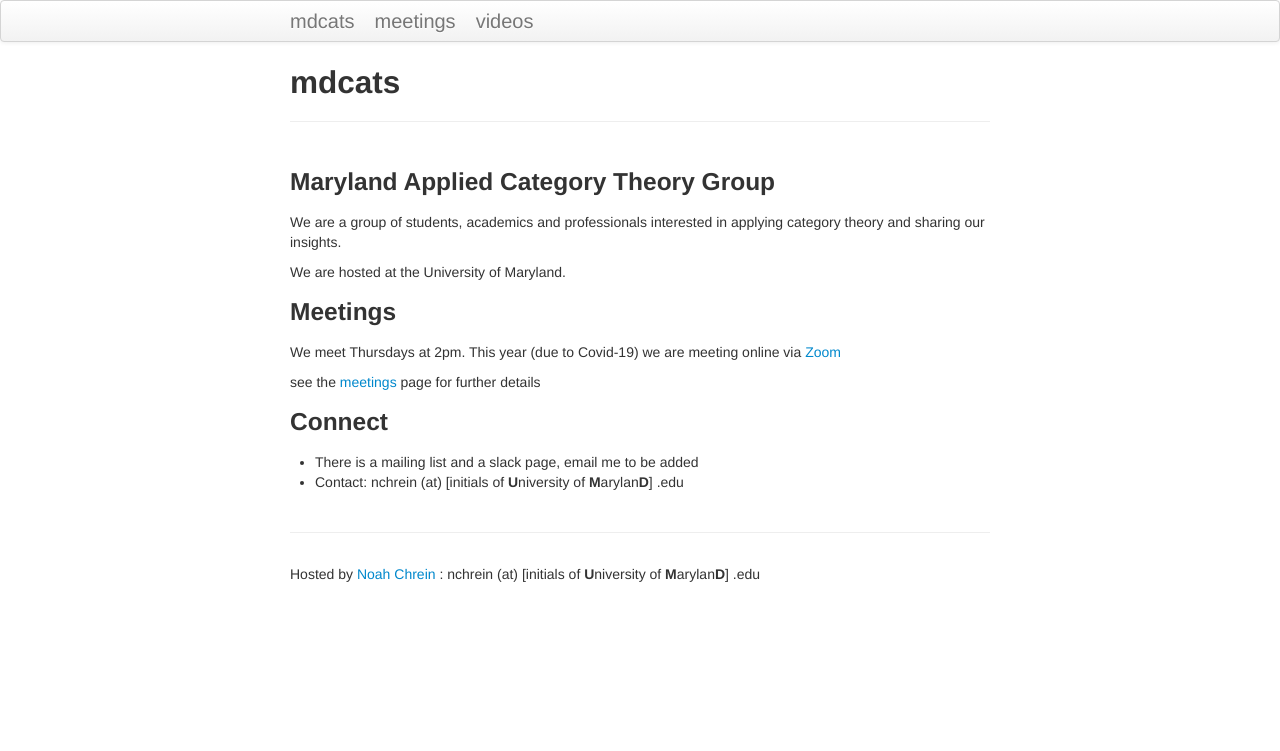
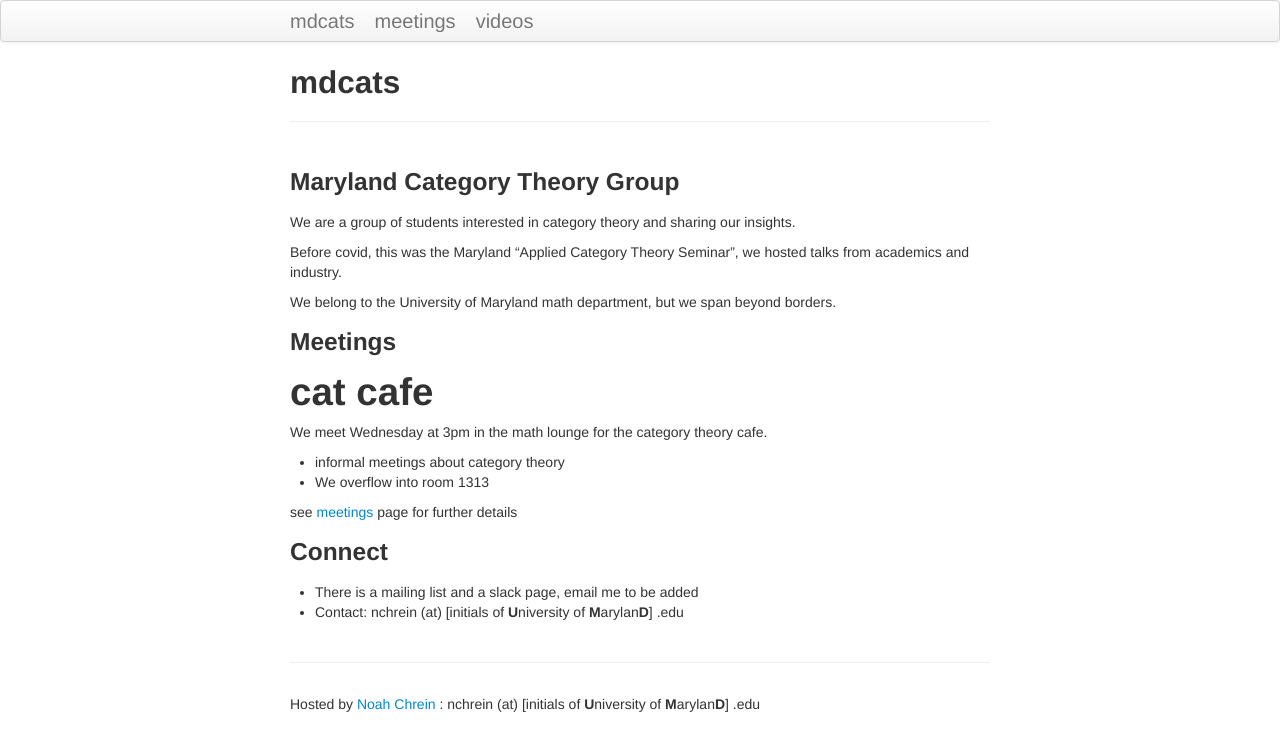
Before and after one commit to mdcats/mdcats.github.io, a Jekyll site: the page built from index.md, in a window 1280 px wide. Shown: the top 751 px of the page. Built offline with Jekyll 4.4.1, drawn with Linux system fonts in a browser that asks for light colours.

Commit message:
2022 first update

```diff
--- a/index.md
+++ b/index.md
@@ -3,15 +3,20 @@ layout: page
 title: mdcats
 description: Maryland Applied Category Theory website
 ---
-### Maryland Applied Category Theory Group
-We are a group of students, academics and professionals interested in applying category theory and sharing our insights.
+### Maryland Category Theory Group
+We are a group of students interested in category theory and sharing our insights.
 
-We are hosted at the University of Maryland.
+Before covid, this was the Maryland "Applied Category Theory Seminar", we hosted talks from academics and industry.
+
+We belong to the University of Maryland math department, but we span beyond borders.
 
 ### Meetings
-We meet Thursdays at 2pm. This year (due to Covid-19) we are meeting online via [Zoom](https://Zoom.us)
+# cat cafe
+We meet Wednesday at 3pm in the math lounge for the category theory cafe.
+- informal meetings about category theory
+- We overflow into room 1313
 
-see the [meetings](pages/Meetings.html) page for further details
+see [meetings](pages/Meetings.html) page for further details
 
 ### Connect
 - There is a mailing list and a slack page, email me to be added
```
Also changed, not shown: pages/Meetings.md (+11 -8 lines).
